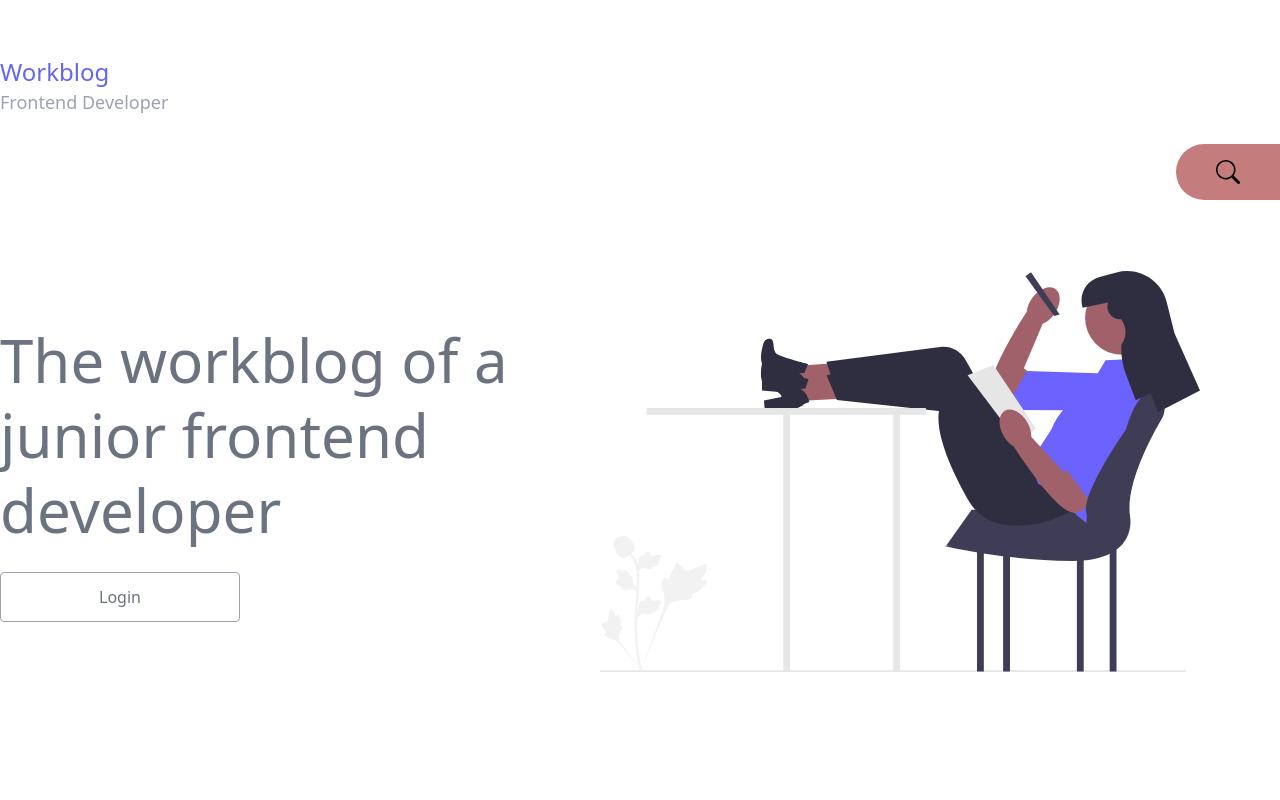
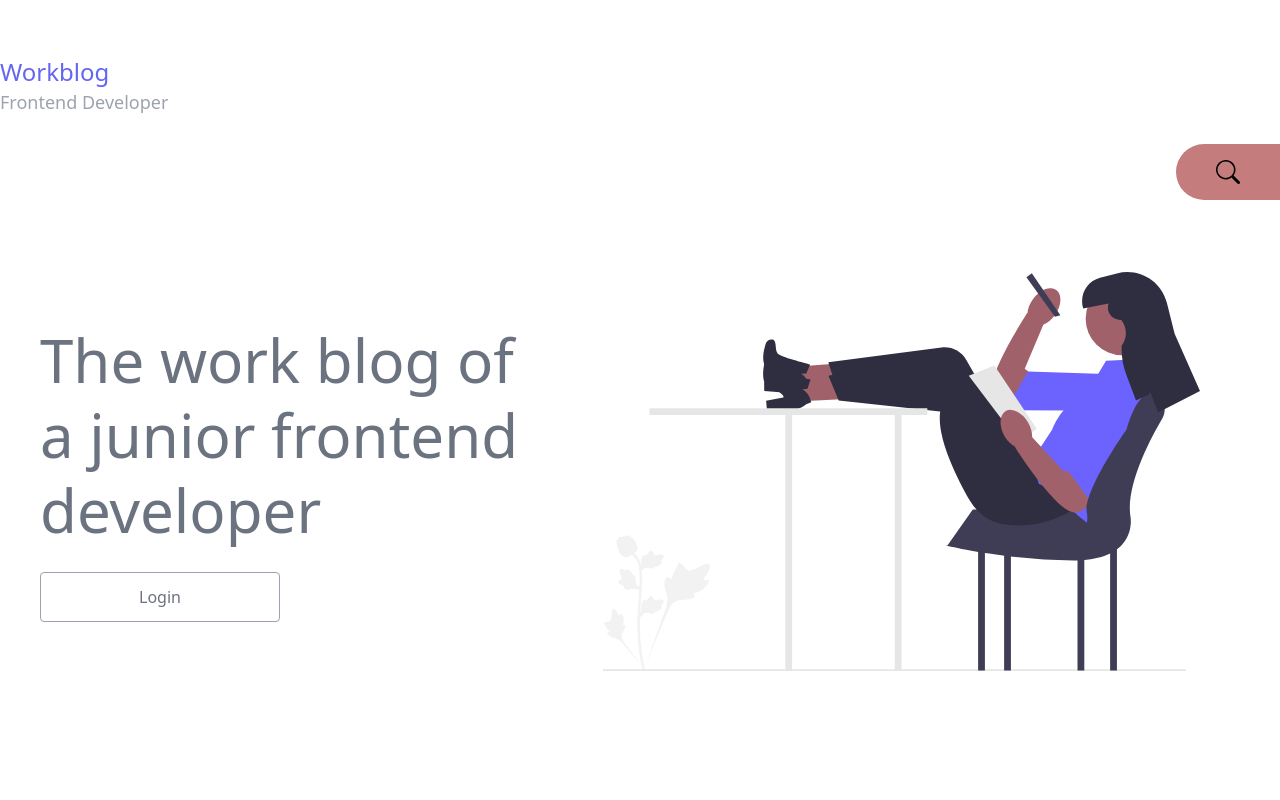
Before and after one commit to saraohman97/my_work_blog, a React (Create React App) app: page / in a window 1280 px wide. Shown: the top 800 px of the page. Built offline with nearby package versions, Linux system fonts and the light colour scheme; no server answers; the database is empty.

Commit message:
Last minor changes.

```diff
--- a/src/components/Header.js
+++ b/src/components/Header.js
@@ -3,13 +3,13 @@ import Navbar from './Navbar'
 
 const Header = ({ setOpenLogin }) => {
   return (
-    <div className='h-screen container mx-auto mb-20 max-md:mb-10 overflow-hidden'>
+    <div className='h-screen container mx-auto mb-40 max-md:mb-10 overflow-hidden'>
       <Navbar />
 
       <div className='flex items-center h-3/4 max-md:flex-col-reverse max-md:gap-8'>
-        <div className='basis-1/2 max-md:px-4 max-sm:text-center'>
-          <h1 className='text-6xl text-gray-500 leading-tight max-md:text-xl'>The workblog of a junior frontend developer</h1>
-            <button onClick={() => setOpenLogin(true)} className='text-gray-500 border border-3 rounded border-gray-400 p-3 w-60 mt-6 hover:border-indigo-500 hover:bg-indigo-500 hover:text-white'>Login</button>
+        <div className='basis-1/2 px-10 max-md:px-4 max-sm:text-center'>
+          <h1 className='text-6xl text-gray-500 leading-tight max-md:text-xl'>The work blog of a junior frontend developer</h1>
+          <button onClick={() => setOpenLogin(true)} className='text-gray-500 border border-3 rounded border-gray-400 p-3 w-60 mt-6 hover:border-indigo-500 hover:bg-indigo-500 hover:text-white'>Login</button>
         </div>
         <img src={HeroImg} className='basis-1/2 mr-20 max-md:mr-0 max-md:h-20' alt="" height={500} width={500} />
       </div>
--- a/src/components/Post.js
+++ b/src/components/Post.js
@@ -66,7 +66,7 @@ const Post = ({ post, handleDelete }) => {
                     </div>
                 )}
             </div>
-            {post.imgUrl && <img src={post.imgUrl} alt={post.title} className='mt-10 max-h-80 object-cover w-2/4 self-end max-md:w-full' />}
+            {post.imgUrl && <img src={post.imgUrl} alt={post.title} className='mt-20 max-h-96 object-cover w-2/4 self-end max-md:w-full' />}
         </div>
     )
 }
--- a/src/components/PostList.js
+++ b/src/components/PostList.js
@@ -4,7 +4,7 @@ import { db } from '../firebase';
 import Post from '../components/Post';
 import Footer from './Footer';
 
-const PostList = ({sQuery}) => {
+const PostList = ({ sQuery }) => {
     const [posts, setPosts] = useState([])
     const [loading, setLoading] = useState(false)
 
```
